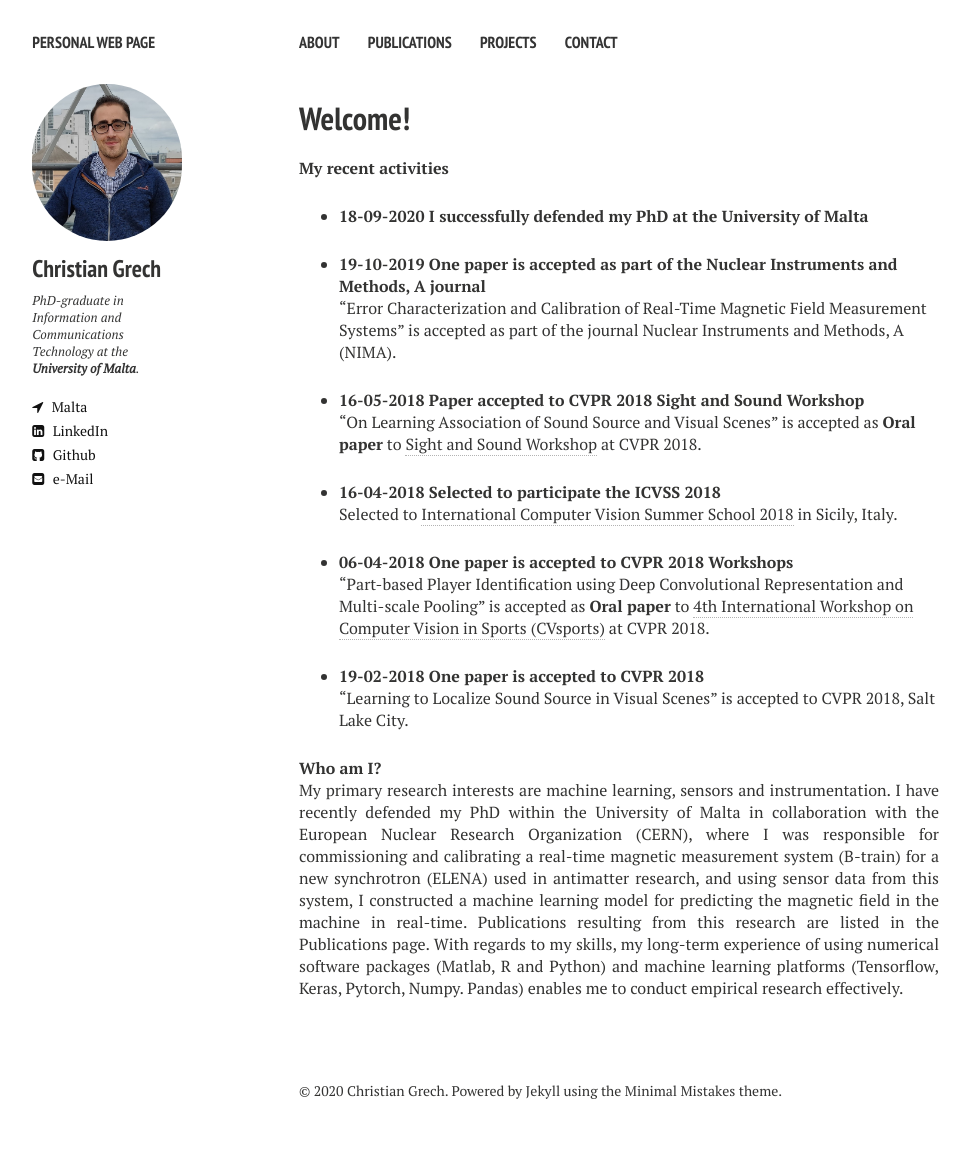
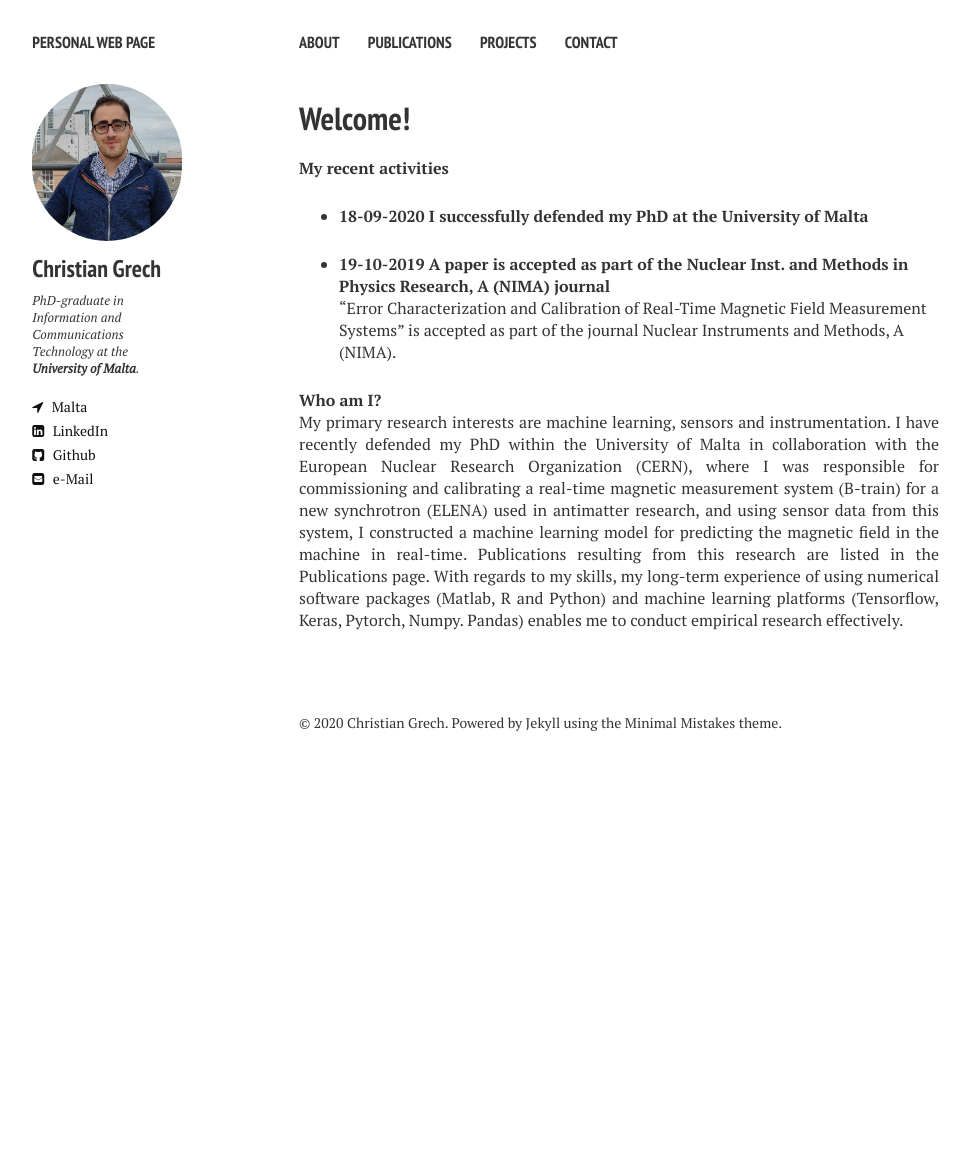
Before and after one commit to cgre23/cgre23.github.io, a Jekyll site: the page built from index.md, in a window 1280 px wide. Shown: the whole page, without its empty margins (21-991 px from the left). Built offline with Jekyll 4.4.1, drawn with Linux system fonts in a browser that asks for light colours; nearby versions of some CDN libraries; after the commit the page ends 900 px from its top, so only the background shows below that.

Commit message:
update layout

```diff
--- a/index.md
+++ b/index.md
@@ -9,20 +9,10 @@ image: banner1.png
 
 * **18-09-2020 I successfully defended my PhD at the University of Malta** <br>
 
-* **19-10-2019 One paper is accepted as part of the Nuclear Instruments and Methods, A journal** <br>
+* **19-10-2019 A paper is accepted as part of the Nuclear Inst. and Methods in Physics Research, A (NIMA) journal** <br>
 "Error Characterization and Calibration of Real-Time Magnetic Field Measurement Systems" is accepted as part of the journal Nuclear Instruments and Methods, A (NIMA).
 
-* **16-05-2018 Paper accepted to CVPR 2018 Sight and Sound Workshop** <br>
-"On Learning Association of Sound Source and Visual Scenes" is accepted as <b>Oral paper</b> to <a href="http://sightsound.org/">Sight and Sound Workshop</a> at CVPR 2018.
 
-* **16-04-2018 Selected to participate the ICVSS 2018** <br>
-Selected to <a href="http://iplab.dmi.unict.it/icvss2018/Home">International Computer Vision Summer School 2018</a> in Sicily, Italy.
-
-* **06-04-2018 One paper is accepted to CVPR 2018 Workshops** <br>
-"Part-based Player Identification using Deep Convolutional Representation and Multi-scale Pooling" is accepted as <b>Oral paper</b> to <a href="http://www.vap.aau.dk/cvsports/">4th International Workshop on Computer Vision in Sports (CVsports)</a> at CVPR 2018.
-
-* **19-02-2018 One paper is accepted to CVPR 2018** <br>
-"Learning to Localize Sound Source in Visual Scenes" is accepted to CVPR 2018, Salt Lake City.
 
 **Who am I?**
 <br>
```
Also changed, not shown: _layouts/publications.html (+43 -11 lines).
